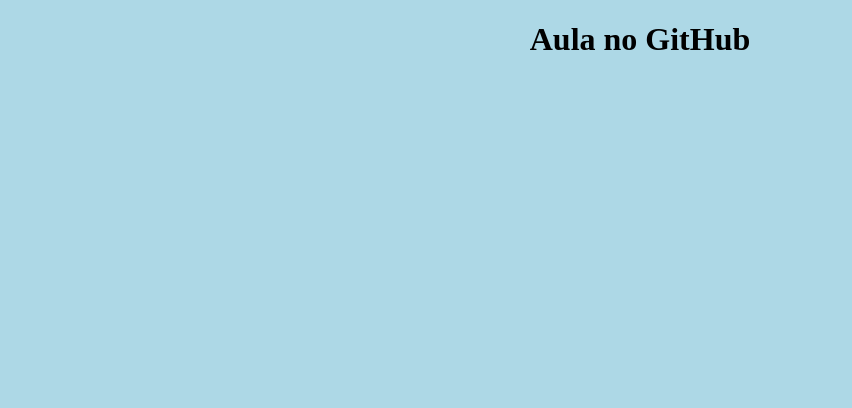
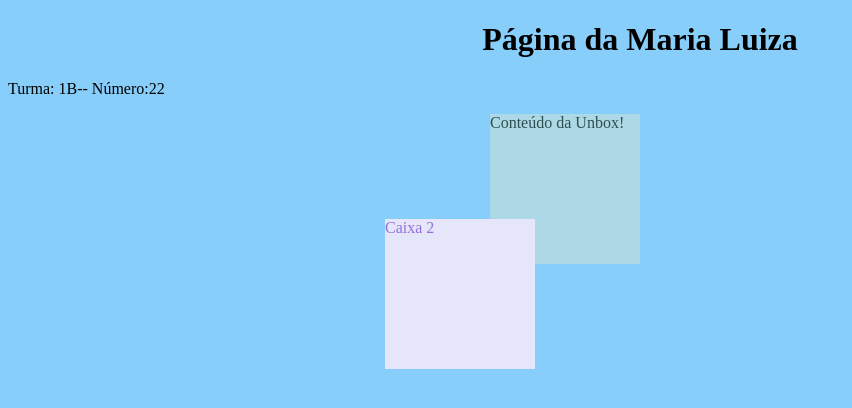
Before and after one commit to MariaLuizaBarboza/primeirob_2t, a plain HTML site: page index.html in a window 1280 px wide. Shown: the whole page, without its empty margins (0-852 px from the left). Drawn offline with Linux system fonts and the light colour scheme.

Commit message:
Aula 29-07

```diff
--- a/estilo.css
+++ b/estilo.css
@@ -1,6 +1,23 @@
 body {
-  background: lightblue
+  background: lightskyblue
 }
 h1 {
   text-align: center
 }
+.Unboox {
+  position: absolute;
+  background: lightblue;
+  width: 150px;
+  height: 150px;
+  color: #2F4F4F;
+  right: 50%;
+}
+.Unbox2 {
+  position: absolute;
+  background:#E6E6FA;
+  width: 150px;
+  height: 150px;
+  color: #9370DB;
+  right: 70%;
+  top: 70%;
+}
--- a/index.html
+++ b/index.html
@@ -6,6 +6,13 @@
     <link rel="stylesheet" href="estilo.css">
   </head>
   <body>
-    <h1> Aula no GitHub</h1>
+    <h1> Página da Maria Luiza </h1>
+    <p>Turma: 1B-- Número:22</p>
+    <div class="Unboox">
+Conteúdo da Unbox!
+<div class="Unbox2">
+Caixa 2
+</div>
+    </div>
   </body>
 </html>
```
